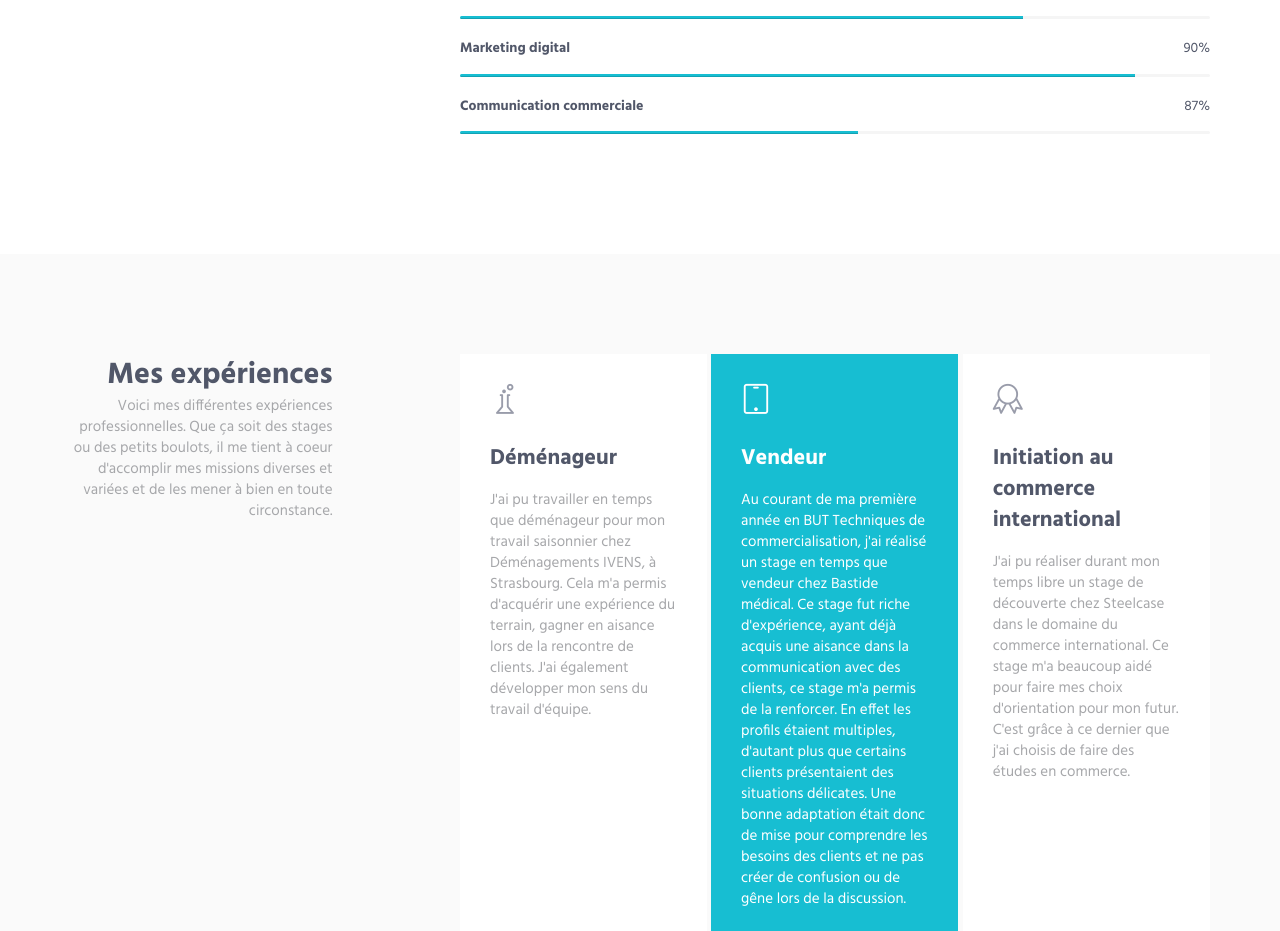
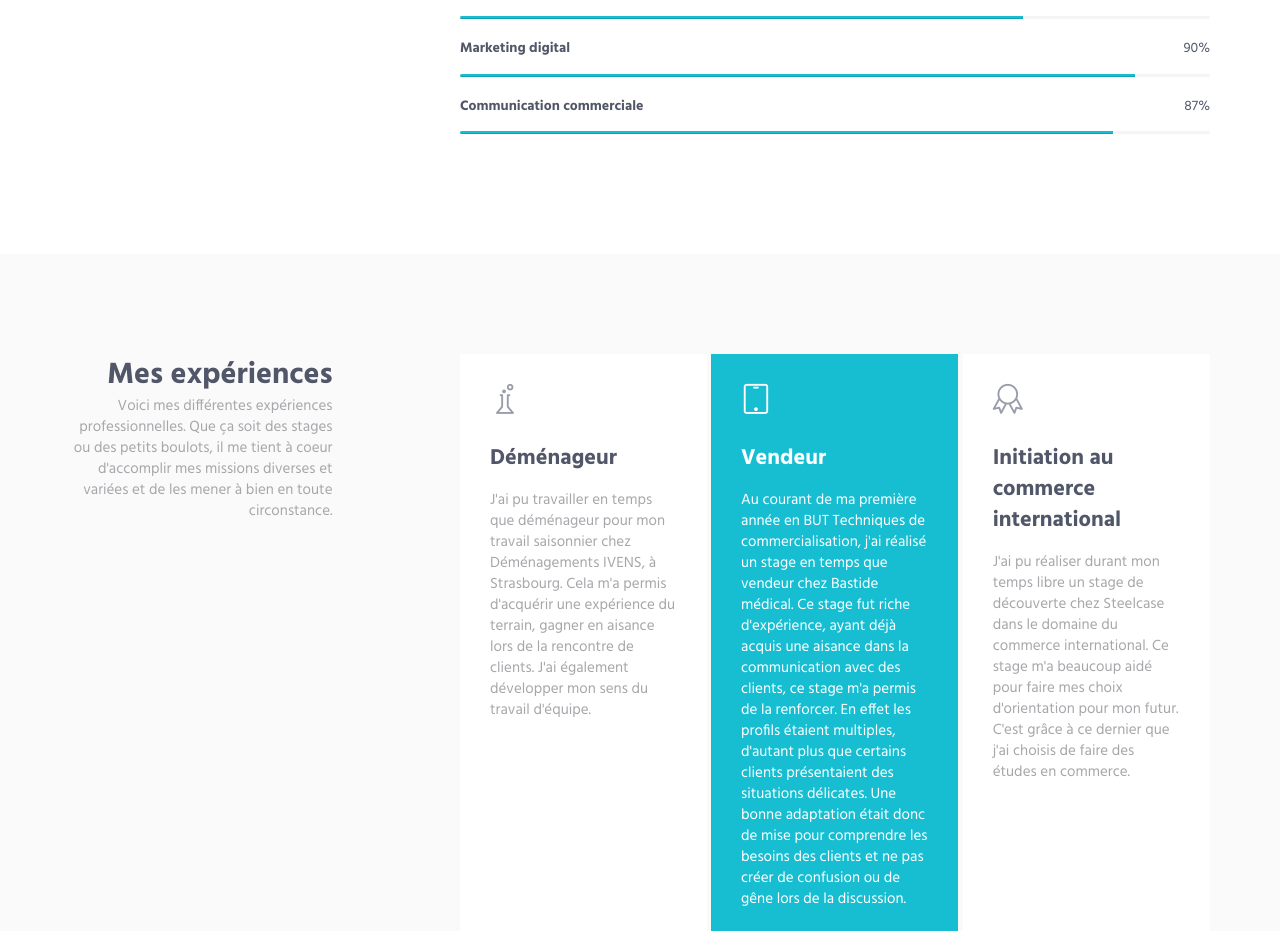
Before and after one commit to BotondLengyel/BotondLengyel.github.io, a plain HTML site: page index.html in a window 1280 px wide. Shown: the part 1447-2378 px from the top of the page. Drawn offline with Linux system fonts and the light colour scheme.

Commit message:
Update index.html

```diff
--- a/index.html
+++ b/index.html
@@ -143,7 +143,7 @@
                         <div class="progress-box">
                             <h5>Communication commerciale <span class="color-heading pull-right">87%</span></h5>
                             <div class="progress">
-                                <div class="progress-bar bg-color-base" role="progressbar" data-width="53"></div>
+                                <div class="progress-bar bg-color-base" role="progressbar" data-width="87"></div>
                             </div>
                         </div>
                         <!-- End Progress Box -->
```
